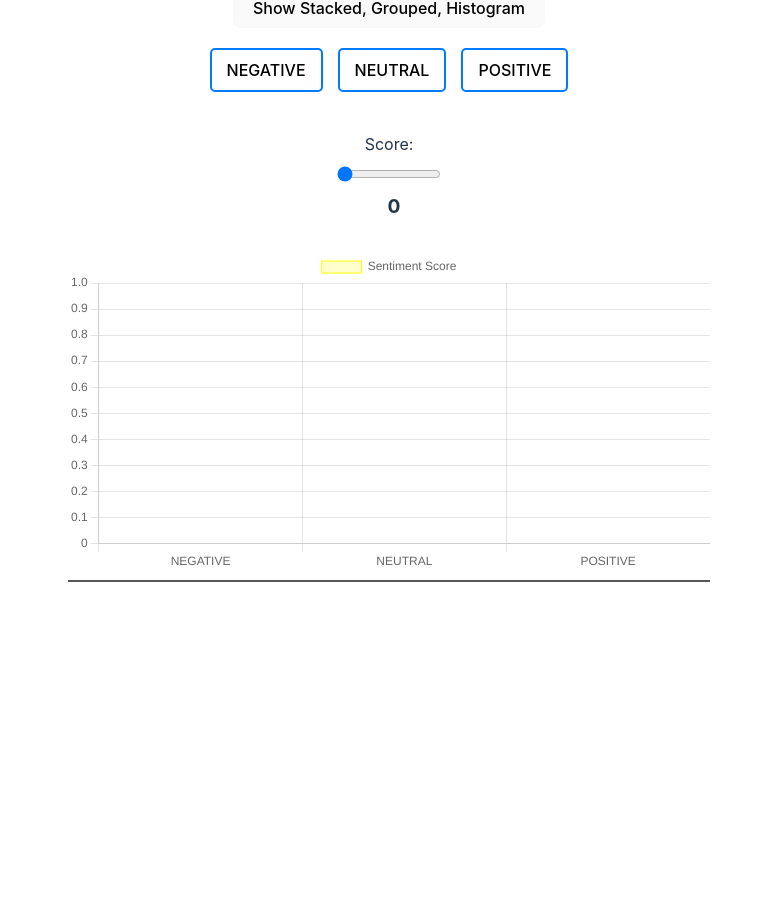
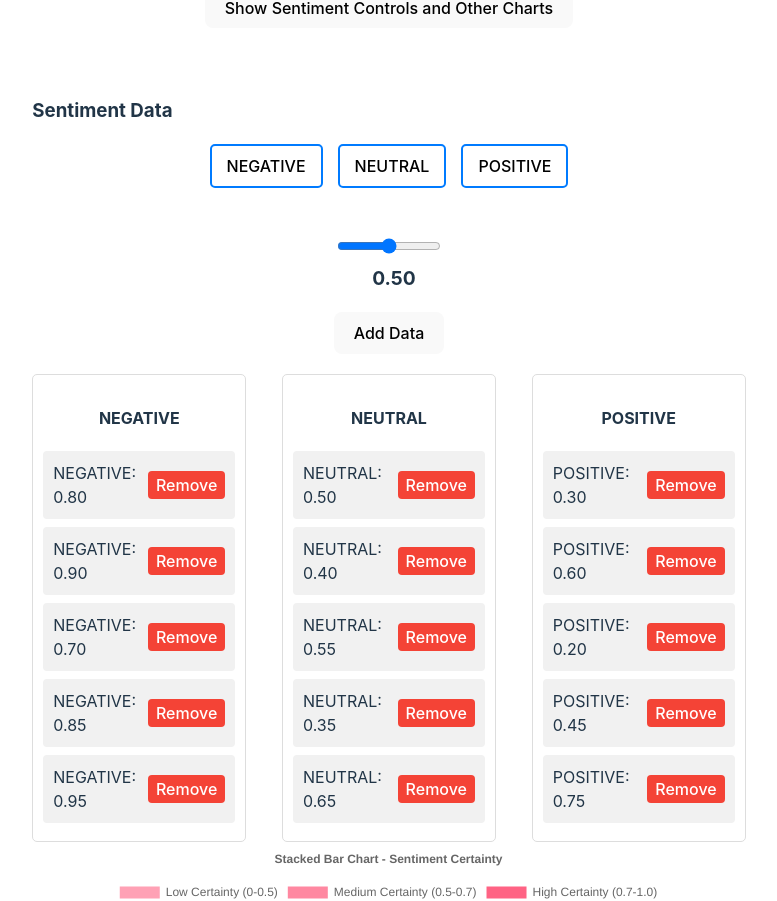
Before and after one commit to beatalinnea/prototype-chart-visualisation, a React (Vite) app: page / in a window 1280 px wide. Shown: the part 158-1059 px from the top of the page, without its empty margins (251-1028 px from the left). Built offline with nearby package versions, Linux system fonts and the light colour scheme.

Commit message:
add and remove works

```diff
--- a/src/Charts/Container.jsx
+++ b/src/Charts/Container.jsx
@@ -10,7 +10,7 @@ import SentimentBucket from "./SentimentBucket";
 const Container = () => {
   const [sentiment, setSentiment] = useState(null);
   const [score, setScore] = useState(0);
-  const [showSentimentControls, setShowSentimentControls] = useState(true);
+  const [showSentimentControls, setShowSentimentControls] = useState(false);
   const [sentimentData, setSentimentData] = useState([{ label: "NEGATIVE", score: 0.8 },
     { label: "POSITIVE", score: 0.3 },
     { label: "NEUTRAL", score: 0.5 },
--- a/src/Charts/SentimentBucket.jsx
+++ b/src/Charts/SentimentBucket.jsx
@@ -9,10 +9,15 @@ const SentimentBucket = ({ sentimentData, setSentimentData }) => {
     setSentimentData(updatedData);
   };
 
-  const handleRemoveData = (index) => {
-    const updatedData = sentimentData.filter((_, i) => i !== index);
+  const handleRemoveData = (itemToRemove) => {
+    const updatedData = sentimentData.filter((item) => item !== itemToRemove);
     setSentimentData(updatedData);
   };
+
+  // Categorize the sentimentData into NEGATIVE, NEUTRAL, POSITIVE
+  const negativeData = sentimentData.filter(item => item.label === "NEGATIVE");
+  const neutralData = sentimentData.filter(item => item.label === "NEUTRAL");
+  const positiveData = sentimentData.filter(item => item.label === "POSITIVE");
 
   return (
     <div className="sentiment-bucket">
@@ -37,14 +42,42 @@ const SentimentBucket = ({ sentimentData, setSentimentData }) => {
         </div>
         <button onClick={handleAddData} className="add-btn">Add Data</button>
       </div>
-      <ul className="sentiment-list">
-        {sentimentData.map((item, index) => (
-          <li key={index} className="sentiment-item">
-            {item.label}: {item.score.toFixed(2)}
-            <button onClick={() => handleRemoveData(index)} className="remove-btn">Remove</button>
-          </li>
-        ))}
-      </ul>
+
+      {/* Sentiment data categorized into three columns */}
+      <div className="sentiment-columns">
+        {/* Negative Column */}
+        <div className="sentiment-column">
+          <h4>NEGATIVE</h4>
+          {negativeData.map((item, index) => (
+            <div key={index} className="sentiment-item">
+              {item.label}: {item.score.toFixed(2)}
+              <button onClick={() => handleRemoveData(item)} className="remove-btn">Remove</button>
+            </div>
+          ))}
+        </div>
+
+        {/* Neutral Column */}
+        <div className="sentiment-column">
+          <h4>NEUTRAL</h4>
+          {neutralData.map((item, index) => (
+            <div key={index} className="sentiment-item">
+              {item.label}: {item.score.toFixed(2)}
+              <button onClick={() => handleRemoveData(item)} className="remove-btn">Remove</button>
+            </div>
+          ))}
+        </div>
+
+        {/* Positive Column */}
+        <div className="sentiment-column">
+          <h4>POSITIVE</h4>
+          {positiveData.map((item, index) => (
+            <div key={index} className="sentiment-item">
+              {item.label}: {item.score.toFixed(2)}
+              <button onClick={() => handleRemoveData(item)} className="remove-btn">Remove</button>
+            </div>
+          ))}
+        </div>
+      </div>
     </div>
   );
 };
--- a/src/index.css
+++ b/src/index.css
@@ -118,15 +118,10 @@ button:focus-visible {
 }
 
 .sentiment-bucket {
-  font-family: Arial, sans-serif;
-  max-width: 500px;
+  width: 100%;
+  max-width: 800px;
   margin: 0 auto;
-  padding: 20px;
-  border: 1px solid #ddd;
-  border-radius: 8px;
-  background-color: #f9f9f9;
 }
-
 .sentiment-list {
   list-style-type: none;
   padding-left: 0;
@@ -155,3 +150,21 @@ button:focus-visible {
 .remove-btn:hover {
   background-color: #e53935;
 }
+
+.sentiment-columns {
+  display: flex;
+  justify-content: space-between;
+  margin-top: 20px;
+}
+
+.sentiment-column {
+  width: 30%;
+  padding: 10px;
+  border: 1px solid #ddd;
+  border-radius: 5px;
+  box-sizing: border-box;
+}
+
+.sentiment-column h4 {
+  text-align: center;
+}
```
